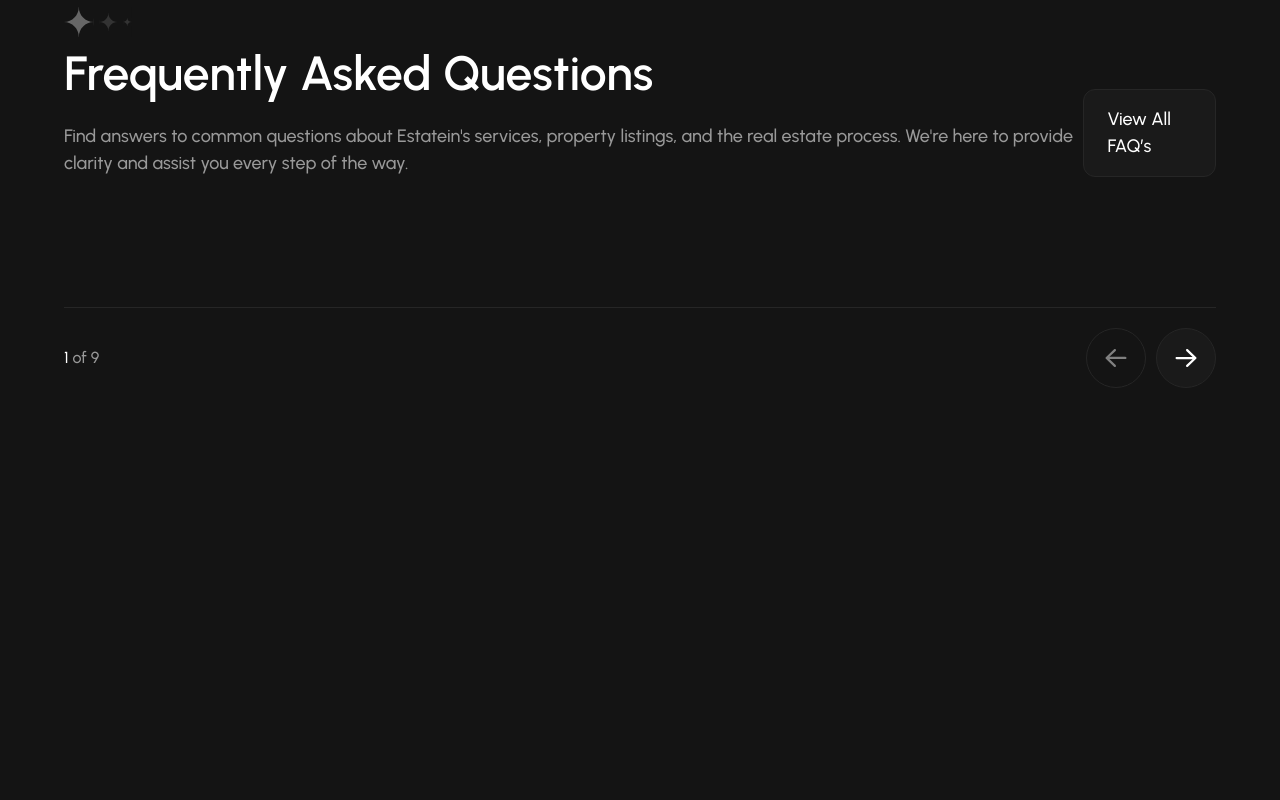
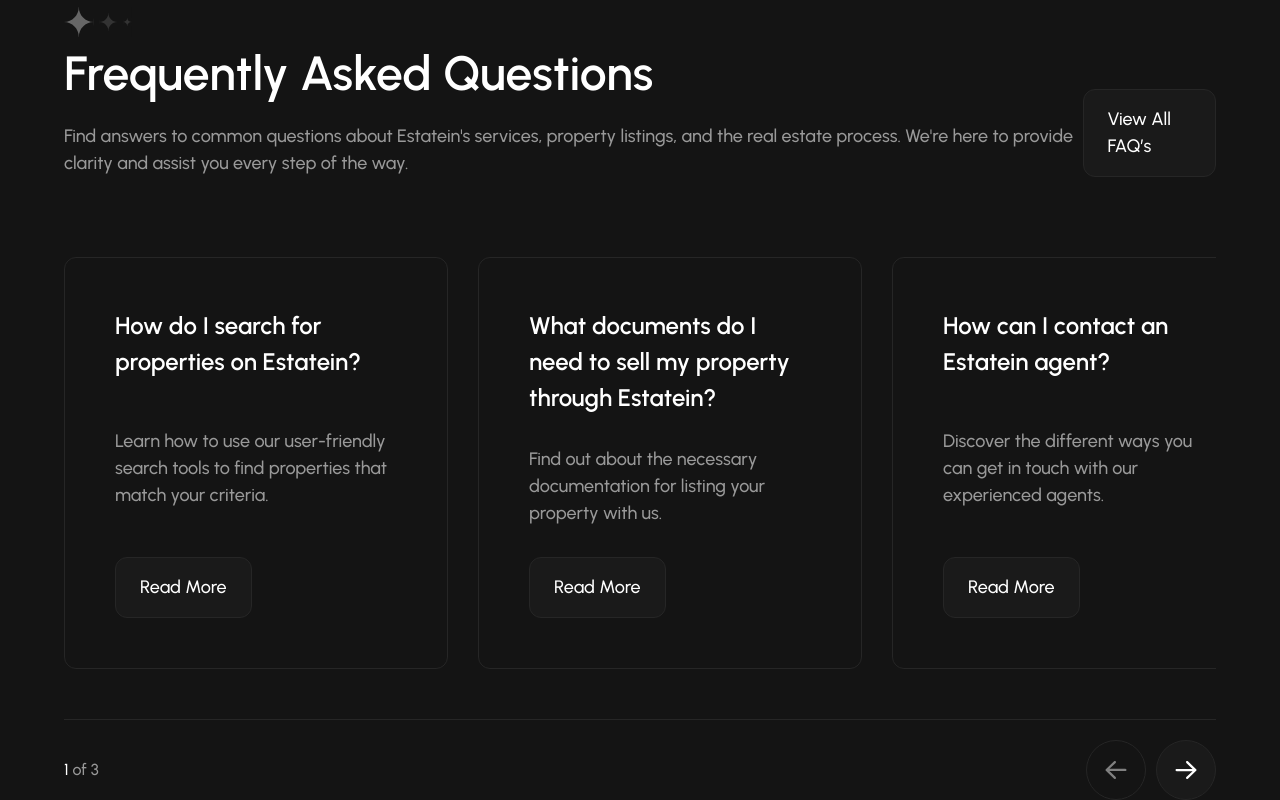
Before and after one commit to StephanCodeborne/estatein, a React (Create React App) app: page / in a window 1280 px wide. Shown: the part 3454-4254 px from the top of the page. Before the commit the page ends 3842 px from the top, so only its background shows below. Built offline with nearby package versions, Linux system fonts and the light colour scheme.

Commit message:
feat: import Questions component and use it inside the Slider

```diff
--- a/src/sections/Faq/Faq.js
+++ b/src/sections/Faq/Faq.js
@@ -3,7 +3,7 @@
 import CommonContent from "../../components/CommonContent/CommonContent";
 import IntroText from "../../components/IntroText/IntroText";
 import Slider from "../../components/Slider/Slider";
-import Question from "../../components/Question/Question";
+import Questions from "./Questions/Questions";
 
 export default function Faq() {
     return (
@@ -22,7 +22,9 @@
                         every step of the way.
                     </IntroText>
 
-                    <Slider length={9}></Slider>
+                    <Slider length={9}>
+                        <Questions />
+                    </Slider>
                 </CommonContent>
             </InnerContainer>
         </section>
```
